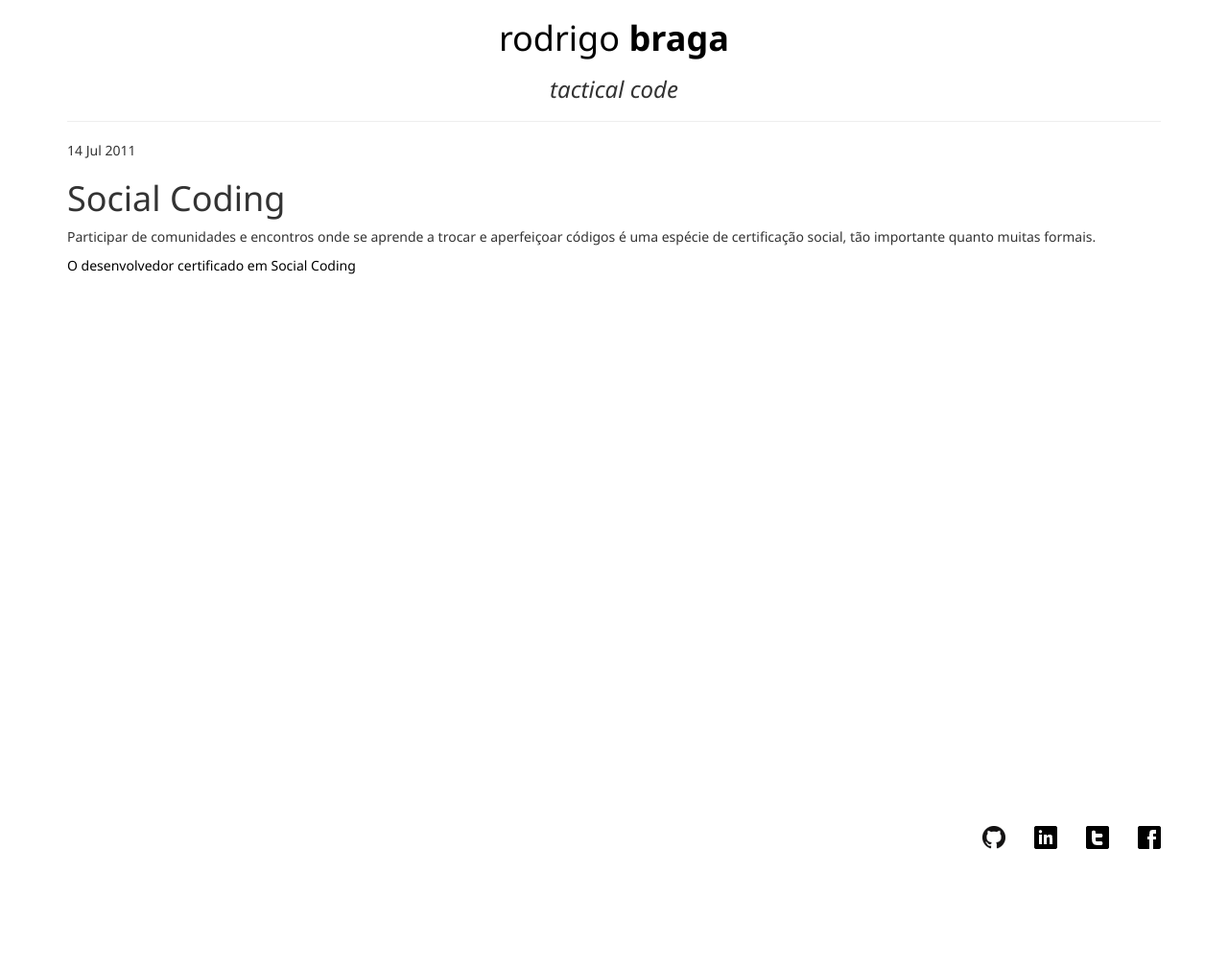
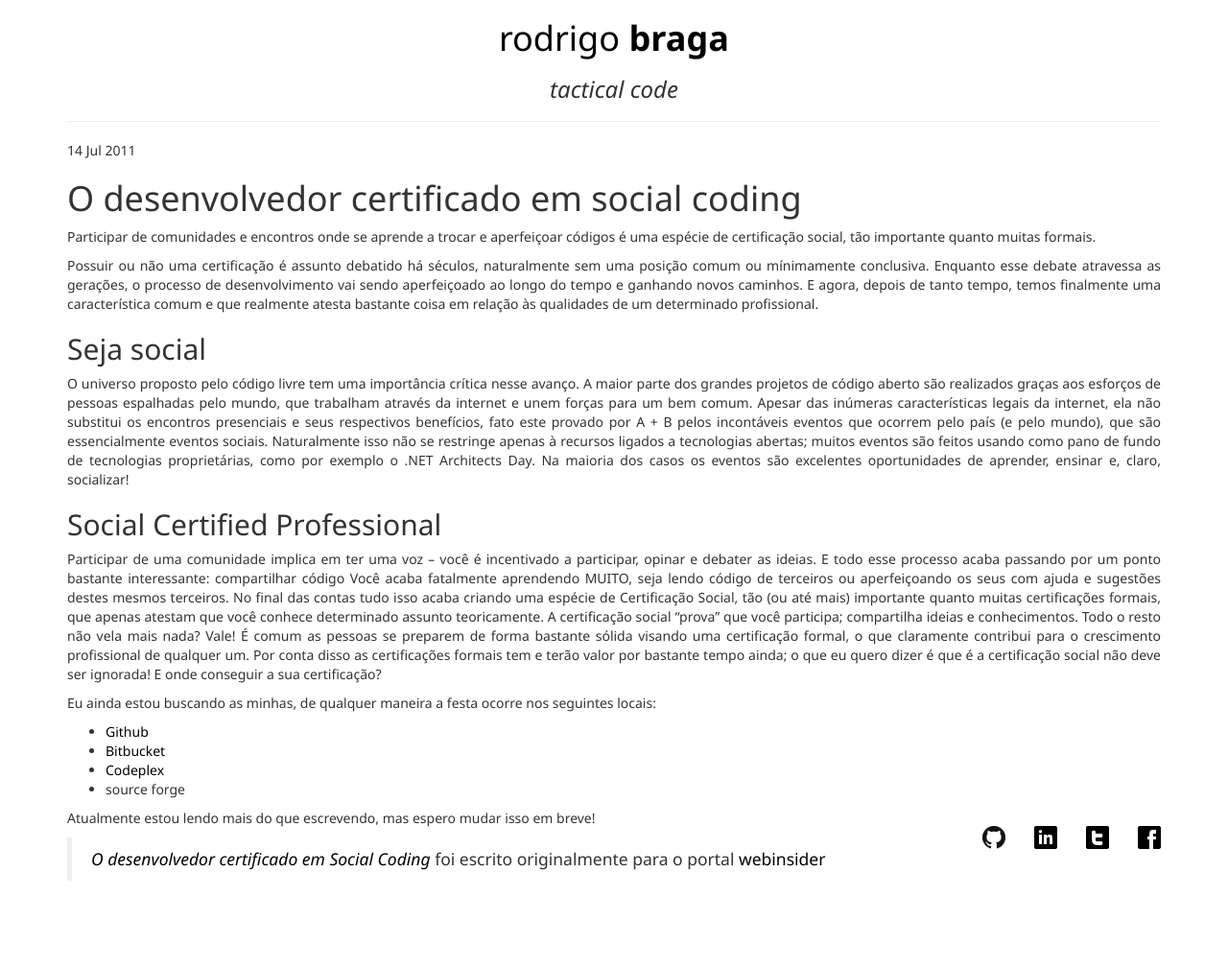
Before and after one commit to rodrigobraga/rodrigobraga.github.io, a Jekyll site: the page built from _posts/2011-07-14-social-coding.md, in a window 1280 px wide. Shown: the whole page at 96% size. Built offline with Jekyll 4.4.1, drawn with Linux system fonts in a browser that asks for light colours; Markdown is read by kramdown in place of the engine named in the settings; before the commit the page ends 900 px from its top, so only the background shows below that.

Commit message:
inclusão do texto original na postagem

```diff
--- a/_posts/2011-07-14-social-coding.md
+++ b/_posts/2011-07-14-social-coding.md
@@ -8,8 +8,37 @@ summary: a certificação definitiva.
 comments: false
 ---
 
-# Social Coding
+# O desenvolvedor certificado em social coding
 
 Participar de comunidades e encontros onde se aprende a trocar e aperfeiçoar códigos é uma espécie de certificação social, tão importante quanto muitas formais.
 
-[O desenvolvedor certificado em Social Coding](http://webinsider.uol.com.br/2011/07/12/o-desenvolvedor-certificado-em-social-coding)
+Possuir ou não uma certificação é assunto debatido há séculos, naturalmente sem uma posição comum ou mínimamente conclusiva.
+Enquanto esse debate atravessa as gerações, o processo de desenvolvimento vai sendo aperfeiçoado ao longo do tempo e ganhando novos caminhos.
+E agora, depois de tanto tempo, temos finalmente uma característica comum e que realmente atesta bastante coisa em relação às qualidades de um determinado profissional.
+
+## Seja social
+
+O universo proposto pelo código livre tem uma importância crítica nesse avanço. A maior parte dos grandes projetos de código aberto são realizados graças aos esforços de pessoas espalhadas pelo mundo, que trabalham através da internet e unem forças para um bem comum.
+Apesar das inúmeras características legais da internet, ela não substitui os encontros presenciais e seus respectivos benefícios, fato este provado por A + B pelos incontáveis eventos que ocorrem pelo país (e pelo mundo), que são essencialmente eventos sociais.
+Naturalmente isso não se restringe apenas à recursos ligados a tecnologias abertas; muitos eventos são feitos usando como pano de fundo de tecnologias proprietárias, como por exemplo o .NET Architects Day.
+Na maioria dos casos os eventos são excelentes oportunidades de aprender, ensinar e, claro, socializar!
+
+## Social Certified Professional
+
+Participar de uma comunidade implica em ter uma voz – você é incentivado a participar, opinar e debater as ideias. E todo esse processo acaba passando por um ponto bastante interessante: compartilhar código
+Você acaba fatalmente aprendendo MUITO, seja lendo código de terceiros ou aperfeiçoando os seus com ajuda e sugestões destes mesmos terceiros.
+No final das contas tudo isso acaba criando uma espécie de Certificação Social, tão (ou até mais) importante quanto muitas certificações formais, que apenas atestam que você conhece determinado assunto teoricamente.
+A certificação social “prova” que você participa; compartilha ideias e conhecimentos.
+Todo o resto não vela mais nada?
+Vale! É comum as pessoas se preparem de forma bastante sólida visando uma certificação formal, o que claramente contribui para o crescimento profissional de qualquer um. Por conta disso as certificações formais tem e terão valor por bastante tempo ainda; o que eu quero dizer é que é a certificação social não deve ser ignorada!
+E onde conseguir a sua certificação?
+
+Eu ainda estou buscando as minhas, de qualquer maneira a festa ocorre nos seguintes locais:
+* [Github](https://github.com/rodrigobraga)
+* [Bitbucket](https://bitbucket.org/rodrigobraga)
+* [Codeplex](https://www.codeplex.com/site/users/view/rodrigobraga)
+* source forge
+
+Atualmente estou lendo mais do que escrevendo, mas espero mudar isso em breve!
+
+> [_O desenvolvedor certificado em Social Coding_](http://webinsider.com.br/2011/07/12/o-desenvolvedor-certificado-em-social-coding/) foi escrito originalmente para o portal [webinsider](http://webinsider.com.br/)
```
